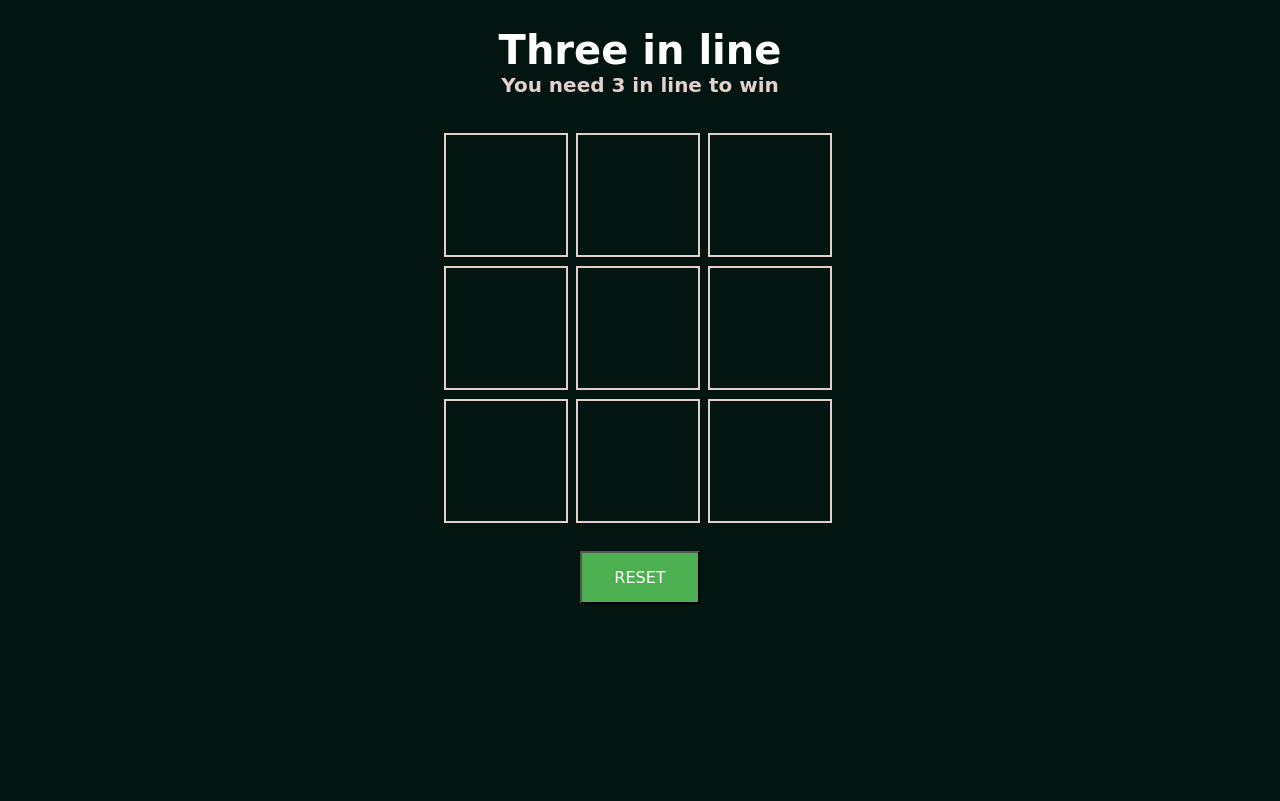
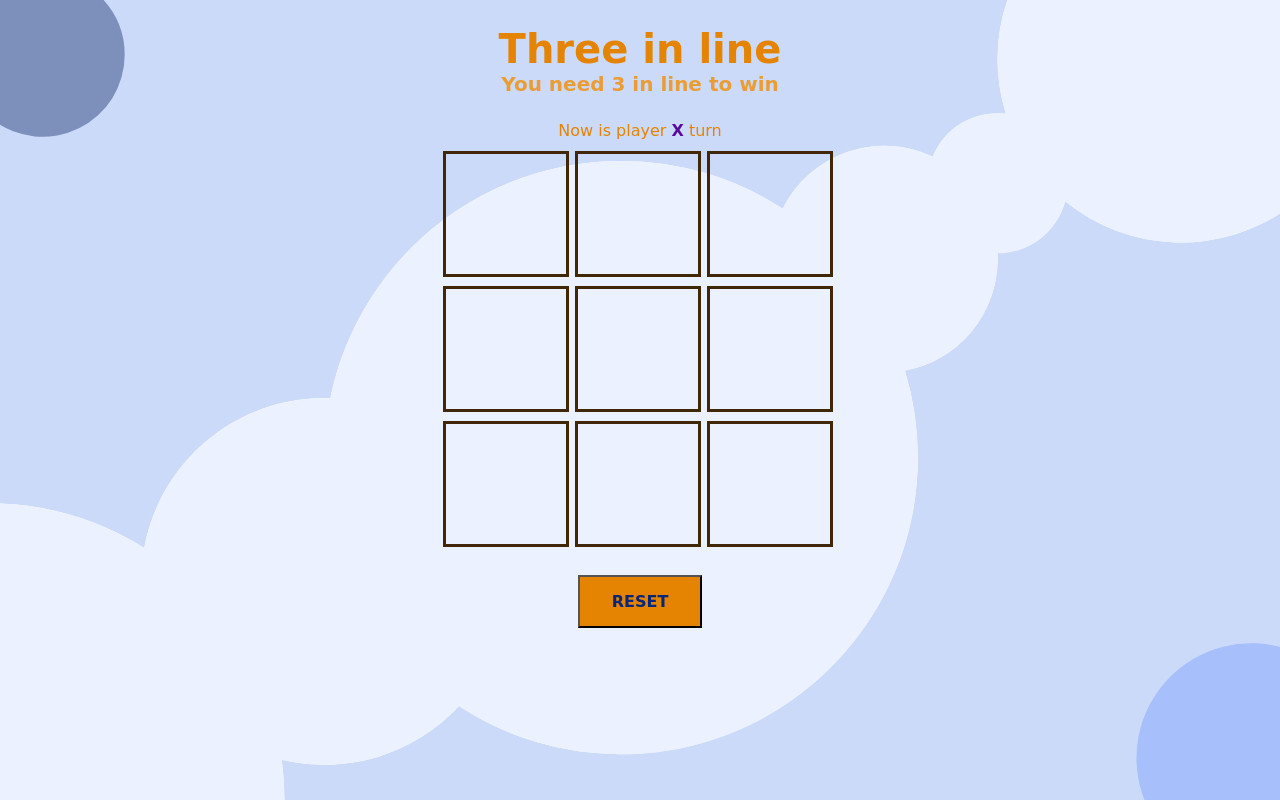
Before and after one commit to randyrafaelcg/Three-in-line, a plain HTML site: page index.html in a window 1280 px wide. Both pictures are taken after a click on the button "RESET". Drawn offline with Linux system fonts and the light colour scheme.

Commit message:
Upgraded UI and some bugs fixes

```diff
--- a/index.html
+++ b/index.html
@@ -12,6 +12,7 @@
         <h1>Three in line</h1>
         <h3>You need 3 in line to win</h3>
     </section>
+    <div class="turn">Now is player <span class="turn-player playerX">X</span> turn</div>
     <section class="board">
         <div class="tile"></div>
         <div class="tile"></div>
--- a/src/index.js
+++ b/src/index.js
@@ -1,6 +1,7 @@
 const tiles = Array.from(document.querySelectorAll(".tile"));
 const buttonReset = document.getElementById("reset");
 const winner = document.querySelector(".winner");
+const playerTurn = document.querySelector(".turn-player");
 
 const winningConditions = [
   [0, 1, 2],
@@ -15,21 +16,27 @@ const winningConditions = [
 
 var currentPlayer = "X";
 var hasEnded = false;
-var board = ["", "", "", "", "", "", "", "", ""];
+var board = ["", "", "", "", "", "", "", "", "", ""];
 
 const restartGame = () => {
   board = ["", "", "", "", "", "", "", "", ""];
   if (currentPlayer === "O") changePlayer();
   winner.innerHTML = "";
-  hasEnded=false;
+  hasEnded = false;
   tiles.forEach((tile) => {
     tile.innerText = "";
+    tile.classList.remove(`playerX`);
+    tile.classList.remove(`playerO`);
   });
+  winner.classList.remove(`playerO`);
+  winner.classList.remove(`playerX`);
 };
 
 const changePlayer = () => {
-  if (currentPlayer === "X") currentPlayer = "O";
-  else currentPlayer = "X";
+  playerTurn.classList.remove(`player${currentPlayer}`);
+  currentPlayer = currentPlayer === "X" ? "O" : "X";
+  playerTurn.classList.add(`player${currentPlayer}`);
+  playerTurn.innerText = currentPlayer;
 };
 
 const isEmpty = (tile) => {
@@ -43,22 +50,30 @@ function validateResult() {
     let a = board[elem[0]];
     let b = board[elem[1]];
     let c = board[elem[2]];
-    if (a === b && b === c && a != "") {
-      won = true;
-      break;
+    if (a === b && b === c) {
+      if (a === "" || b === "" || c === "") {
+        won = false;
+      } else {
+        won = true;
+        break;
+      }
     }
   }
   if (won) {
+    winner.classList.add(`player${currentPlayer}`);
     winner.innerHTML = "Player " + currentPlayer + " has won";
     hasEnded = true;
   }
-  if(!board.includes('')){
-    winner.innerHTML="Tie";
+  if (!board.includes("")) {
+    winner.classList.remove(`player${currentPlayer}`);
+    winner.innerHTML = "Tie";
   }
 }
 
 function userAction(tile, index) {
   if (isEmpty(tile) && !hasEnded) {
+    tile.classList.remove(`player${currentPlayer}`);
+    tile.classList.add(`player${currentPlayer}`);
     tile.innerText = currentPlayer;
     board[index] = currentPlayer;
     validateResult();
--- a/styles.css
+++ b/styles.css
@@ -4,26 +4,26 @@
     font-family: 'Itim', cursive;
 }
 body {
-    background-color: #031511;
-    height: 100vh;
-    padding-top: 1px;
+    background-image: url('/img/background-01.svg');
+    background-repeat: no-repeat;
+    background-attachment: fixed;
+    background-size: cover;
+    background-position: center;
 }
 .intro h1{
-    color: white;
+    color: #E58302;
     text-align: center;
     font-size: 40px;
     margin-top: 2%;
 }
 .intro h3{
-    color: #E4CFCD;
-    ;
+    color: #EA9C35;
     text-align: center;
     font-size: 20px;
 }
 .board{
-    color: #E4CFCD;
+    color: #5A0998;
     margin: auto ;
-    margin-top: 2%;
     margin-bottom: 2%;
     display: grid;
     grid-template-columns: 33% 33% 33%;
@@ -33,7 +33,7 @@ body {
 }
 
 .board > div {
-    border: 2px solid #E4CFCD;
+    border: 3px solid #402707;
     min-width: 120px;
     min-height: 120px;
     margin: auto;
@@ -42,25 +42,47 @@ body {
     align-items: center;
     cursor: pointer;
     margin-top: 8%;
+    font-size: 55px;
+    font-weight: bold;
 }
 
 .control{
     display: flex;
     justify-content: center;
     align-items: center;
-    margin-top: 2%;
+    margin-top: 1%;
 }
 
 .button {
-  background-color: #4CAF50; /* Green */
-  color: white;
+  background-color: #E58302; /* Green */
+  color: #052679;
   padding: 15px 32px;
   text-align: center;
   font-size: 16px;
   cursor: pointer;
+  font-weight:bold;
 }
 
 .winner{
-    color:white;
+    color:#E58302;
     text-align: center;
+    font-size: 18px;
+    font-weight: bold;
 }
+
+.turn{
+    color:#E58302;
+    text-align: center;
+    font-size: 16px;
+    margin-top: 2%;
+}
+
+.playerX{
+    color: #5A0998;
+    font-weight: bold;
+}
+
+.playerO{
+    color: #13AF35;
+    font-weight: bold;
+}
```
Also changed, not shown: img/background-01.svg (added).
